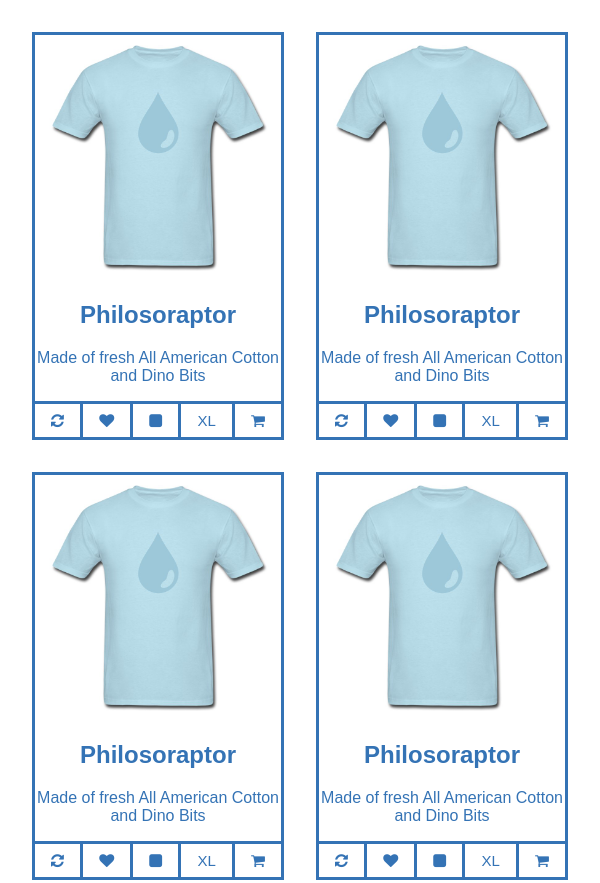
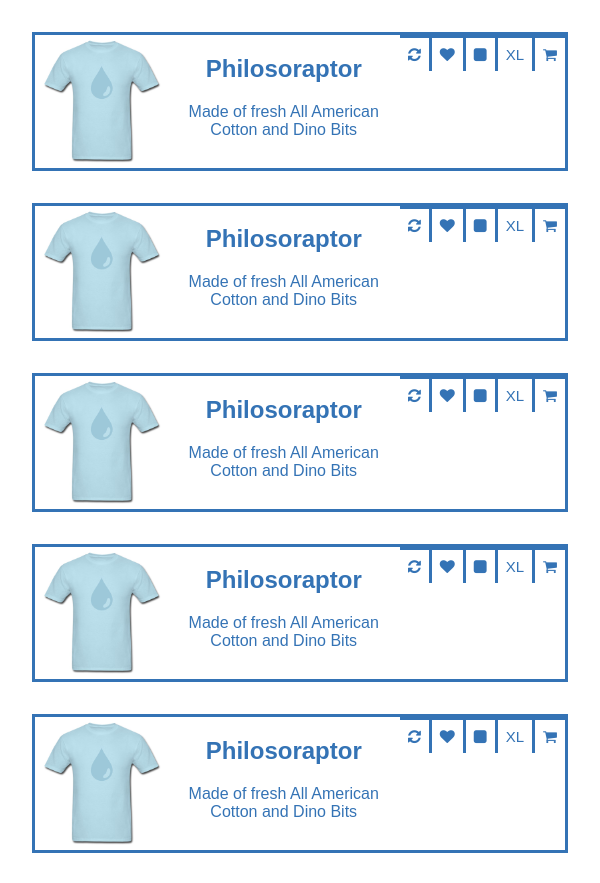
Before and after one commit to joshswl/07-tshirts, a website: page public/index.html in a window 600 px wide. Shown: the top 883 px of the page. Drawn offline with nearby package versions, Linux system fonts and the light colour scheme; files that its build step writes are made by us from their sources.

Commit message:
media query started

```diff
--- a/app/styles/style.scss
+++ b/app/styles/style.scss
@@ -1,10 +1,3 @@
-@media (min-width: 768px) and (max-width: 1024px){
-  .shop-card {
-    display: flex;
-    flex-direction: row;
-  }
-}
-
 .section {
   padding: 1rem;
 }
@@ -31,7 +24,7 @@
   flex-direction: column;
 
   &__pic {
-    width: 17rem;
+    // width: 17rem;
     align-self: center;
   }
 
@@ -114,3 +107,13 @@
     }
   }
 }
+
+@media (min-width: 460px) and (max-width: 760px) {
+  .shop-card {
+    flex-direction: row;
+
+    &__pic {
+      max-width: 25%;
+    }
+  }
+}
```
